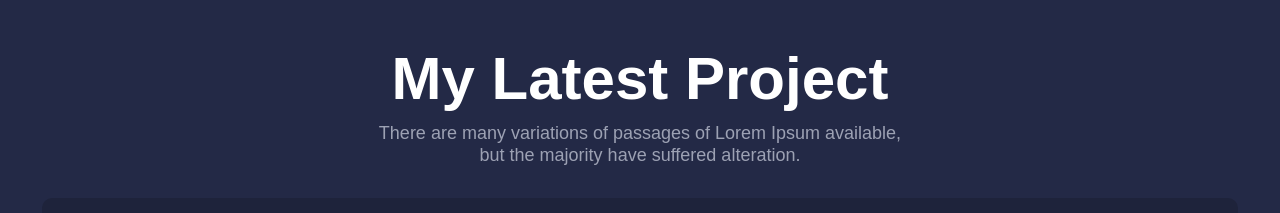
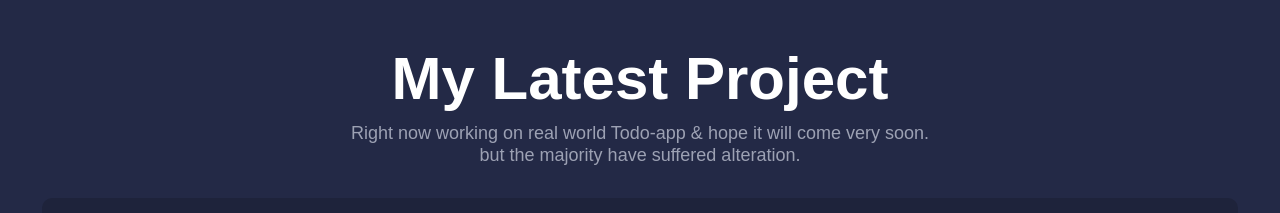
Before and after one commit to Sk-Bhardwaj24/S.K-Bhardwaj, a React (Create React App) app: page / in a window 1280 px wide. Shown: the part 2300-2513 px from the top of the page. Built offline with nearby package versions, Linux system fonts and the light colour scheme.

Commit message:
added latest project on which im working

```diff
--- a/src/Project.js
+++ b/src/Project.js
@@ -11,7 +11,8 @@ function Project() {
       <div className="heading">
         <h1 className="heading">My Latest Project</h1>
         <p className="heading p__color">
-          There are many variations of passages of Lorem Ipsum available,
+          Right now working on real world Todo-app & hope it will come very
+          soon.
         </p>
         <p className="heading p__color">
           but the majority have suffered alteration.
```
